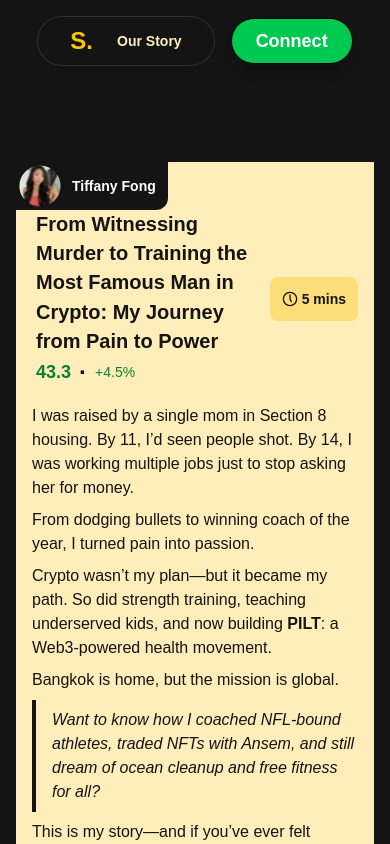
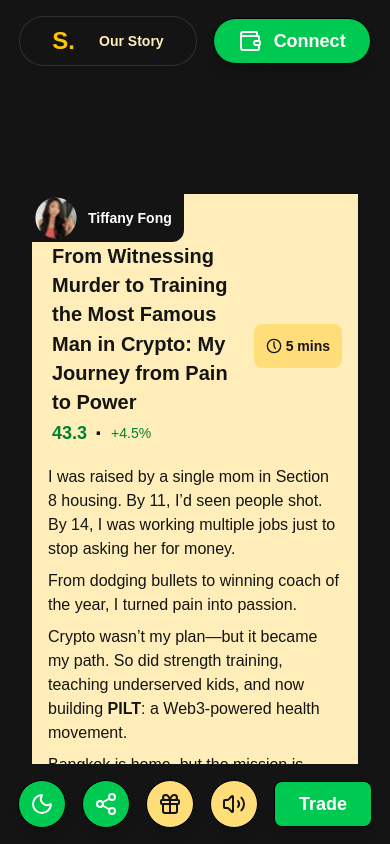
Before and after one commit to stories-fun/stories-monorepo, a Next.js app: page /single-story in a window 390 px wide. Shown: the top 844 px of the page. Built offline with nearby package versions, Linux system fonts and the light colour scheme.

Commit message:
feat: enhance SingleStoryPage with responsive buttons and share functionality

```diff
--- a/src/app/single-story/page.tsx
+++ b/src/app/single-story/page.tsx
@@ -1,15 +1,19 @@
 "use client";
 
-import { useState } from "react";
+import { useState, useEffect, useRef } from "react";
 import { SingleStory, ThemeContext } from "@/components/SingleStrory";
 import CustomButton from "@/components/Button";
-import { MoonIcon, Sun } from "lucide-react";
+import { MoonIcon, Sun, Share2, Gift, Volume2 } from "lucide-react";
 
 export default function SingleStoryPage() {
   const [theme, setTheme] = useState<"light" | "dark">("light");
+  const [isWideScreen, setIsWideScreen] = useState(false);
+  const [showButtons, setShowButtons] = useState(true); // 👈 NEW
+  const storyRef = useRef<HTMLDivElement>(null); // 👈 NEW
 
   const toggleTheme = () =>
     setTheme((prev) => (prev === "light" ? "dark" : "light"));
+
   const [comments, setComments] = useState([
     {
       userImage: "/lady_image.svg",
@@ -41,9 +45,32 @@
     ]);
   };
 
+  const handleShare = () => {
+    if (navigator.share) {
+      navigator
+        .share({
+          title: "Check out this story!",
+          text: "From Witness to Training the Most Famous Man in Crypto: My Journey from Pain to Power",
+          url: window.location.href,
+        })
+        .catch((error) => {
+          console.error("Error sharing:", error);
+        });
+    }
+  };
+
+  // ✅ Detect screen width
+  useEffect(() => {
+    const handleResize = () => {
+      setIsWideScreen(window.innerWidth >= 1500);
+    };
+    handleResize();
+    window.addEventListener("resize", handleResize);
+    return () => window.removeEventListener("resize", handleResize);
+  }, []);
+
   const handleReplySubmit = (commentId: string, text: string) => {
     if (!text.trim()) return;
-
     setComments((prev) =>
       prev.map((c, i) => {
         const id = `comment-${i}`;
@@ -67,9 +94,10 @@
   };
 
   return (
-    <div className="min-h-screen bg-[#141414] flex flex-col items-center justify-center">
-      <div className="w-full max-w-[1400px] flex justify-center items-center px-4">
-        {/* Theme Context Provider wraps SingleStory */}
+    <div className="min-h-screen bg-[#141414] flex flex-col items-center justify-center px-4 py-8">
+      <div className="w-full max-w-[1400px] relative flex justify-center px-4">
+        {/* Centered Story Component */}
+        <div ref={storyRef} className="max-w-[750px] w-full z-10">
           <ThemeContext.Provider value={{ theme, toggleTheme }}>
             <SingleStory
               title="From Witnessing Murder to Training the Most Famous Man in Crypto: My Journey from Pain to Power"
@@ -78,7 +106,7 @@
               change={4.5}
               author="Tiffany Fong"
               authorImage="/lady_image.svg"
-            storyContent="
+              storyContent={`
 
 <p>I was raised by a single mom in Section 8 housing. By 11, I’d seen people shot. By 14, I was working multiple jobs just to stop asking her for money.</p>
 
@@ -147,18 +175,79 @@
 And no matter how far gone you feel—there’s always a way out.</strong></p>
 
 <p><strong>My name is Quan.<br>
-And this is how I fight, heal, and build in Web3.</strong></p>"
+And this is how I fight, heal, and build in Web3.</strong></p>
+`}
               comments={comments}
               onNewComment={handleNewComment}
               onReplySubmit={handleReplySubmit}
             />
           </ThemeContext.Provider>
         </div>
+
+        {/* Conditional buttons */}
+        {showButtons &&
+          (isWideScreen ? (
+            <div className="fixed top-1/2 -translate-y-1/2 right-[200px] z-50 flex flex-col gap-4 items-center">
               <CustomButton
                 onClick={toggleTheme}
                 icon={theme === "light" ? MoonIcon : Sun}
-            className="rounded-2xl"
+                className="rounded-full"
               />
+              <CustomButton
+                onClick={handleShare}
+                icon={Share2}
+                className="rounded-full"
+              />
+              <CustomButton
+                onClick={() => console.log("Gift clicked")}
+                icon={Gift}
+                text="Perks"
+                className="bg-[#FFDE7A] hover:bg-[#ffd07a] active:bg-yellow-600 focus:ring-[#ffe79d] text-[#141414] rounded-lg"
+              />
+              <CustomButton
+                onClick={() => console.log("Volume clicked")}
+                text="Listen"
+                icon={Volume2}
+                className="bg-[#FFDE7A] hover:bg-[#ffd07a] active:bg-yellow-600 focus:ring-[#ffe79d] text-[#141414] rounded-lg"
+              />
+              <CustomButton
+                onClick={() => console.log("Trade clicked")}
+                text="Trade"
+                className="w-full rounded-lg"
+              />
+            </div>
+          ) : (
+            <div className="fixed bottom-0 left-0 w-full bg-[#141414] py-4 z-50">
+              <div className="flex gap-4 px-4 items-center justify-center">
+                <CustomButton
+                  onClick={toggleTheme}
+                  icon={theme === "light" ? MoonIcon : Sun}
+                  className="rounded-full"
+                />
+                <CustomButton
+                  onClick={handleShare}
+                  icon={Share2}
+                  className="rounded-full"
+                />
+                <CustomButton
+                  onClick={() => console.log("Gift clicked")}
+                  icon={Gift}
+                  className="bg-[#FFDE7A] hover:bg-[#ffd07a] active:bg-yellow-600 focus:ring-[#ffe79d] text-[#141414] rounded-full"
+                />
+                <CustomButton
+                  onClick={() => console.log("Volume clicked")}
+                  icon={Volume2}
+                  className="bg-[#FFDE7A] hover:bg-[#ffd07a] active:bg-yellow-600 focus:ring-[#ffe79d] text-[#141414] rounded-full"
+                />
+                <CustomButton
+                  onClick={() => console.log("Trade clicked")}
+                  text="Trade"
+                  className="rounded-lg"
+                />
+              </div>
+            </div>
+          ))}
+      </div>
     </div>
   );
 }
--- a/src/components/Button.tsx
+++ b/src/components/Button.tsx
@@ -17,12 +17,16 @@
   className = "",
   disabled = false,
 }: CustomButtonProps) => {
+  const iconOnly = Icon && !text;
+
   return (
     <button
       onClick={onClick}
       disabled={disabled}
-      className={twMerge(`
-        inline-flex items-center gap-3 px-6 py-2
+      className={twMerge(
+        `
+        inline-flex items-center justify-center gap-3
+        ${iconOnly ? "w-12 h-12 p-0" : "px-6 py-2"}
         bg-green-500 hover:bg-green-600 active:bg-green-700
         text-white font-bold text-lg
         rounded-full border border-black cursor-pointer
@@ -30,10 +34,12 @@
         disabled:opacity-50 disabled:cursor-not-allowed
         focus:outline-none focus:ring-4 focus:ring-green-300
         shadow-lg hover:shadow-xl
-      `, className)}
+      `,
+        className
+      )}
     >
-      {Icon && <Icon size={24} className="hidden sm:block" />}
-      <span>{text}</span>
+      {Icon && <Icon size={24} />}
+      {text && <span>{text}</span>}
     </button>
   );
 };
```
Lines whose indentation alone changed are shown as unchanged.
